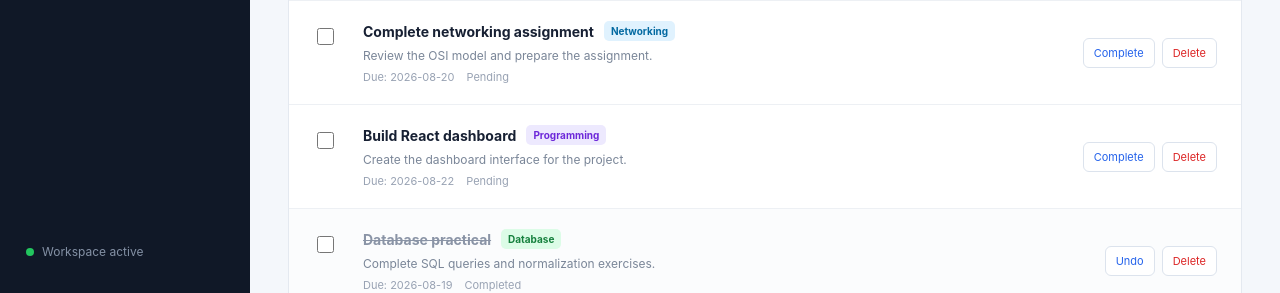
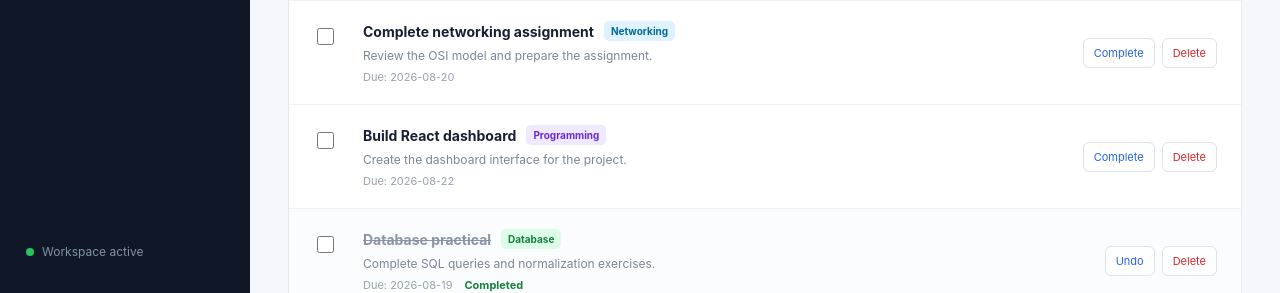
Before and after one commit to Steve254961/student-task-tracker, a React (Vite) app: page / in a window 1280 px wide. Shown: the part 507-800 px from the top of the page. Built offline with nearby package versions, Linux system fonts and the light colour scheme.

Commit message:
Improve completed task status

```diff
--- a/src/components/TaskItem.jsx
+++ b/src/components/TaskItem.jsx
@@ -5,12 +5,9 @@ function TaskItem({
   onSelect,
   onDelete,
 }) {
-  const statusLabel = task.completed ? "Completed" : "Pending";
-
   return (
     <article
       className={`task-card ${task.completed ? "completed" : ""}`}
-      aria-label={`${task.title} - ${statusLabel}`}
     >
       <div className="task-check">
         <input
@@ -38,19 +35,18 @@ function TaskItem({
         <div className="task-meta">
           <span>Due: {task.dueDate}</span>
 
-          <span
-            className="task-status"
-            aria-label={`Status: ${statusLabel}`}
-          >
-            {task.completed ? "Completed" : "Pending"}
-          </span>
+          {task.completed && (
+            <span
+              className="completed-label"
+              role="status"
+            >
+              Completed
+            </span>
+          )}
         </div>
       </div>
 
-      <div
-        className="task-actions"
-        aria-label={`Actions for ${task.title}`}
-      >
+      <div className="task-actions">
         <button
           type="button"
           className="complete-button"
```
